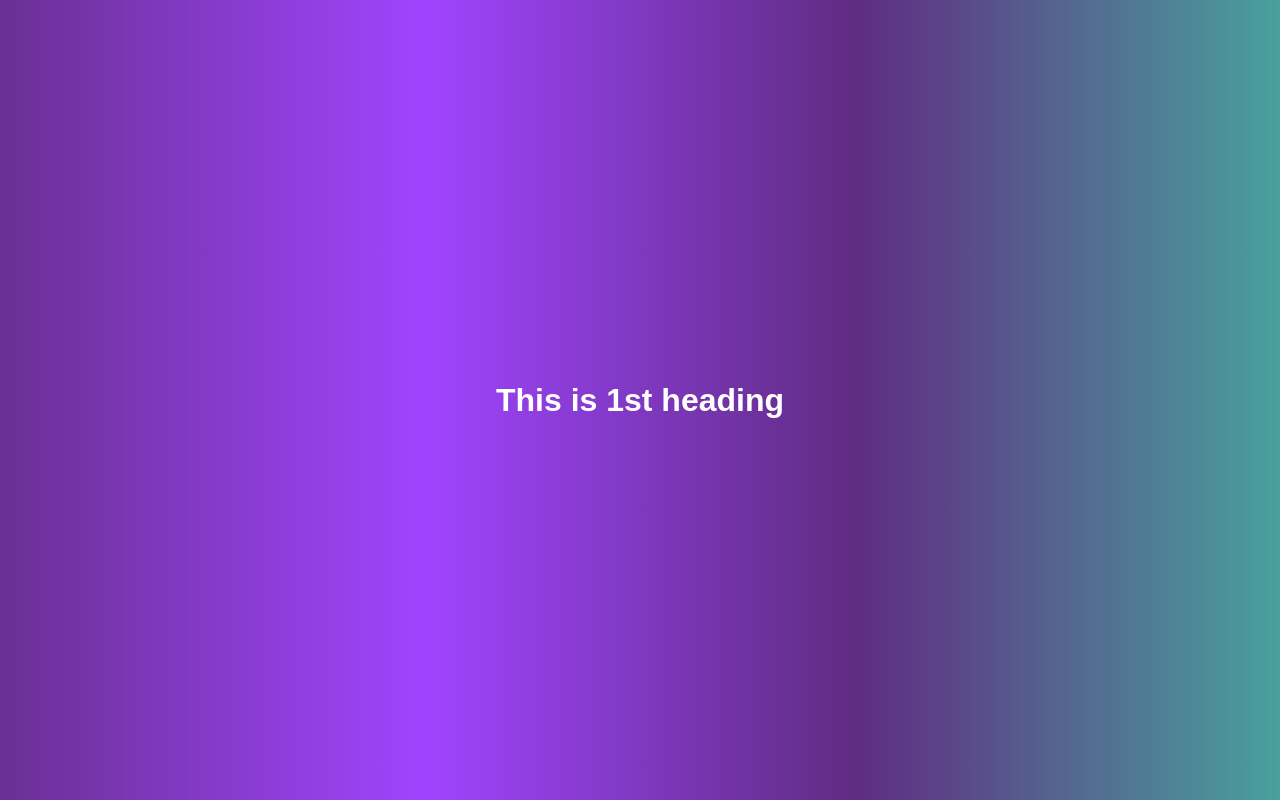
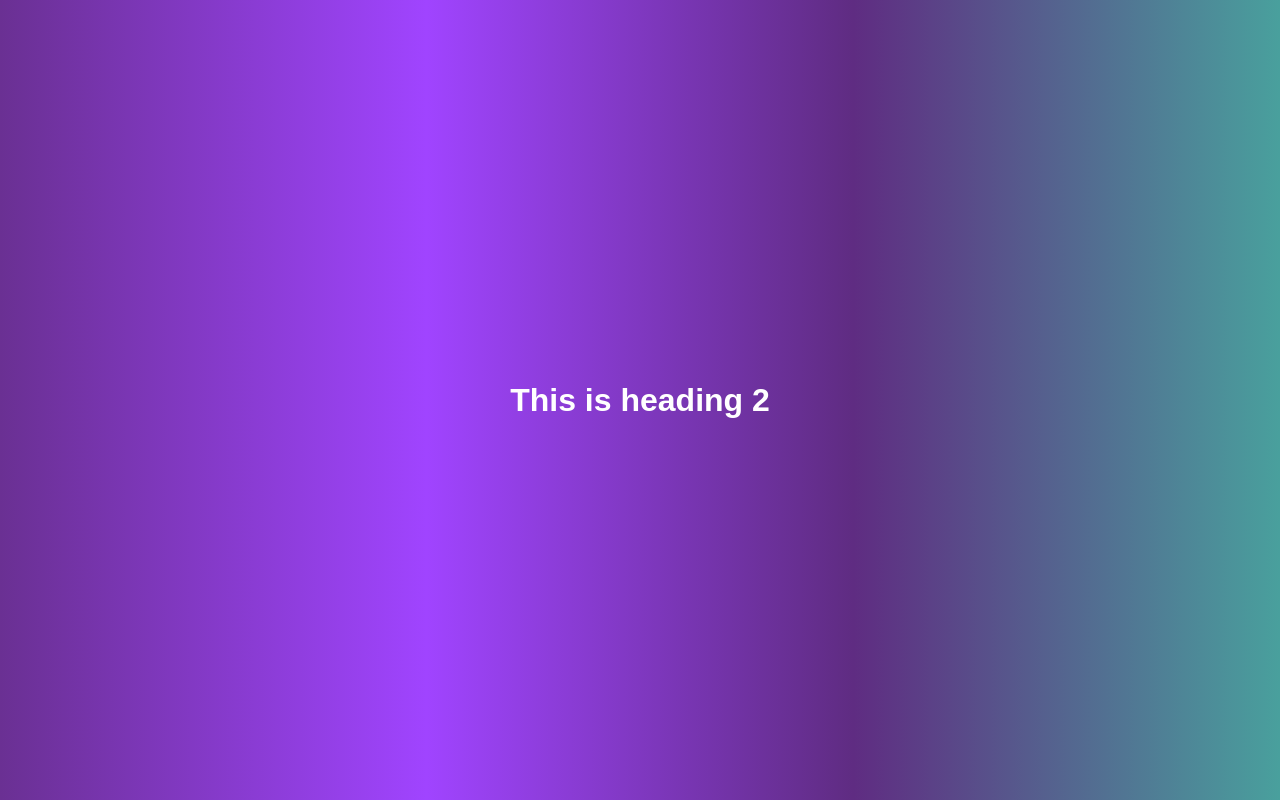
Before and after one commit to faisalAli-debug1/myrepo, a plain HTML site: page index.html in a window 1280 px wide. Drawn offline with Linux system fonts and the light colour scheme.

Commit message:
make heading 2

```diff
--- a/index.html
+++ b/index.html
@@ -7,7 +7,7 @@
     <link rel="stylesheet" href="style.css">
 </head>
 <body>
-    <h1>This is 1st heading</h1>
+    <h1>This is heading 2</h1>
 
 </body>
 </html>
```
